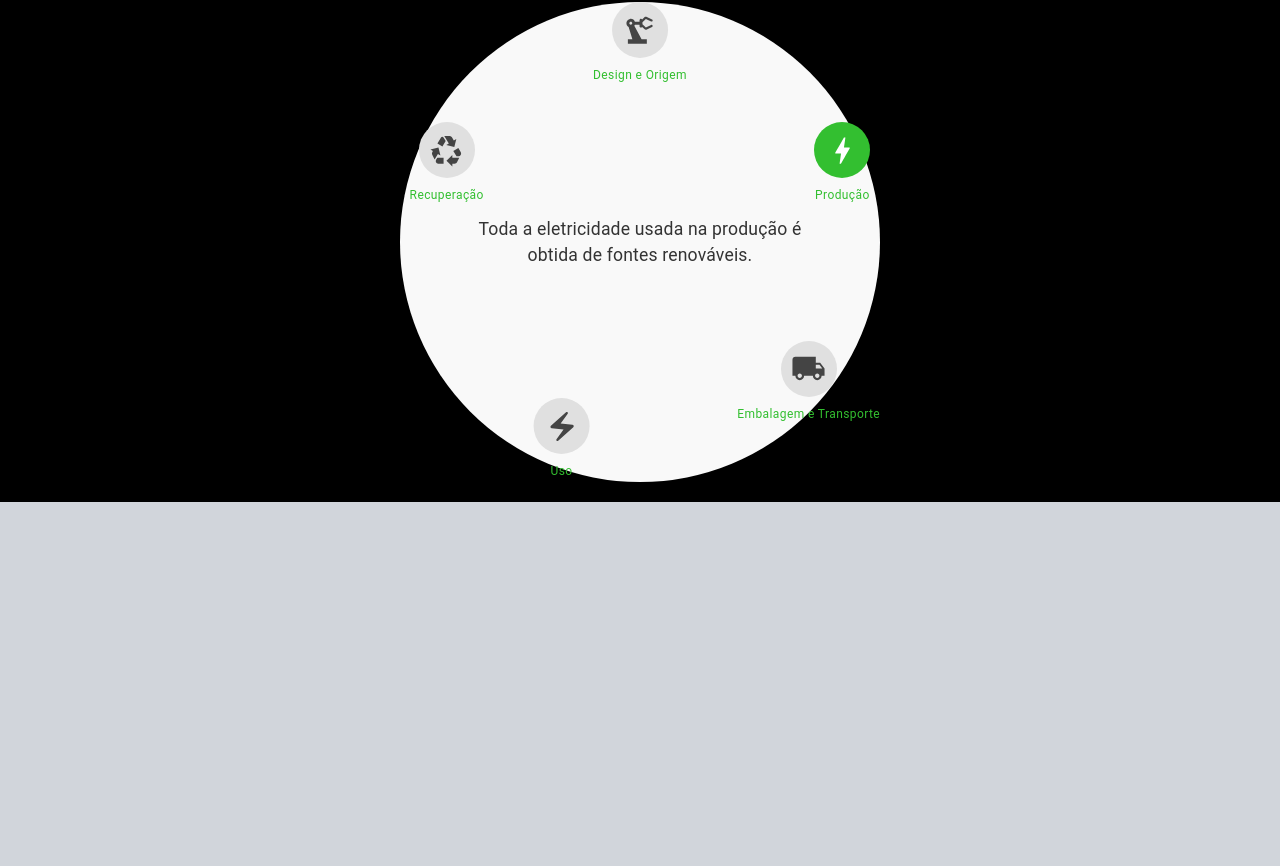
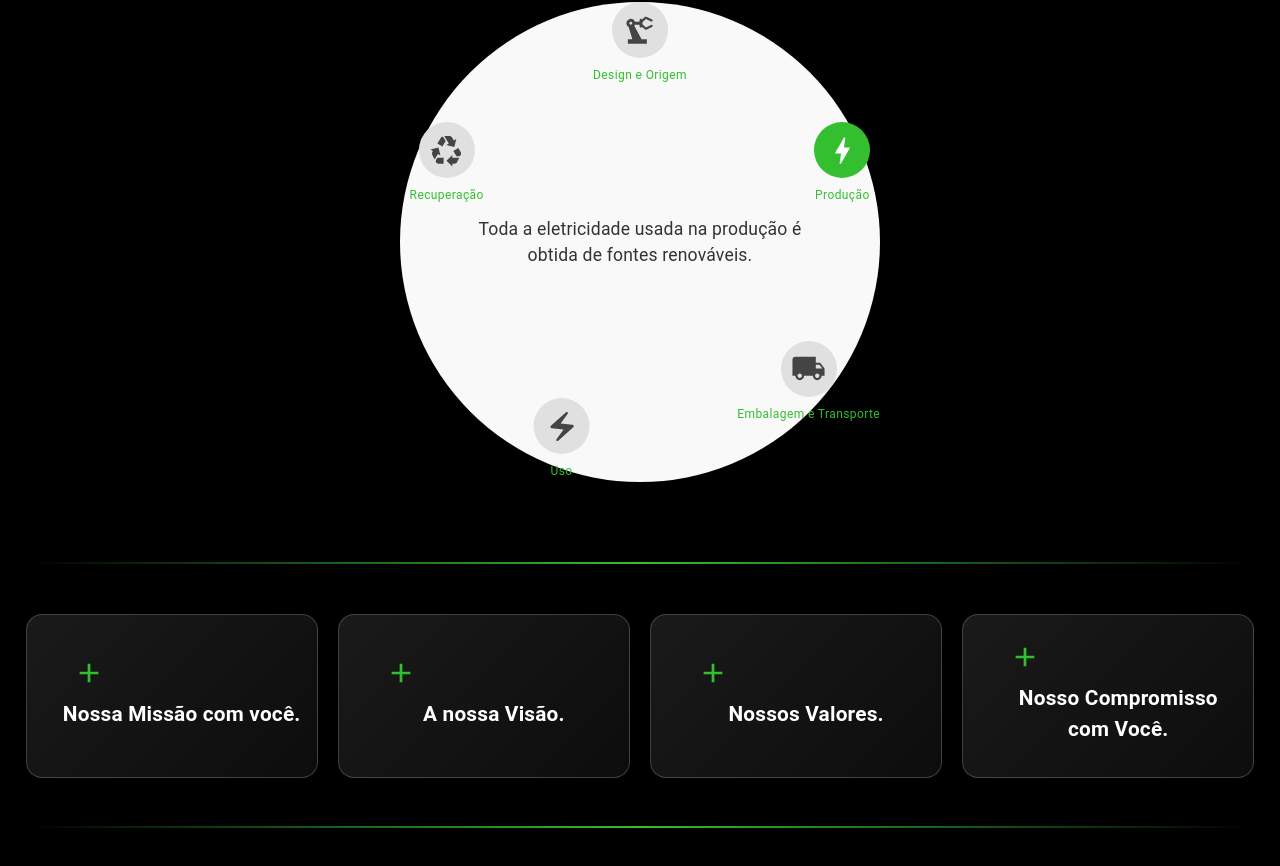
Before and after one commit to QuizitoCristiano/WhiwaSana, a React (Vite) app: page /AlmadaWhiwaSana in a window 1280 px wide. Shown: the part 1216-2082 px from the top of the page. Before the commit the page ends 1718 px from the top, so only its background shows below. Built offline with nearby package versions, Linux system fonts and the light colour scheme.

Commit message:
feat: estilo translúcido do modal centralizado ao estilo Apple Glass

```diff
--- a/src/companyStory/CompanyHistory.jsx
+++ b/src/companyStory/CompanyHistory.jsx
@@ -7,6 +7,7 @@ import ArrowBackIosNewIcon from "@mui/icons-material/ArrowBackIosNew";
 import MasonryImageList from "./meetTheTeam";
 import minhaImagem from "../imagens/fpimag.png";
 import CycleInfoMUIIcon from "./CycleInfoMUI";
+import MissionVisionCard from "./MissionVision";
 
 const AlmadaWhiwaSana = () => {
   return (
@@ -361,14 +362,29 @@ const AlmadaWhiwaSana = () => {
             </Stack>
           </Stack>
 
+
+
+
           <Box
             sx={{
               width: "100%",
               height: "auto",
               marginTop: "3rem",
+
             }}
           >
             <CycleInfoMUIIcon />
+          </Box>
+
+          <Box
+            sx={{
+              width: "100%",
+              height: "auto",
+              marginTop: "3rem",
+
+            }}
+          >
+            <MissionVisionCard />
           </Box>
         </Stack>
       </Stack>
--- /dev/null
+++ b/src/companyStory/MissionVision.jsx
@@ -0,0 +1,315 @@
+import React, { useState } from "react";
+import "bootstrap/dist/css/bootstrap.min.css";
+import { Box, Stack, Typography, Modal, Button } from "@mui/material";
+import AddIcon from "@mui/icons-material/Add";
+
+
+
+const style = {
+    position: "absolute",
+    top: "50%",
+    left: "50%",
+    transform: "translate(-50%, -50%)",
+    width: "90%",
+    maxWidth: 400,
+    padding: "1rem",
+    bgcolor: "background.paper",
+
+    border: "1px solid #33bf30)",
+    borderRadius: "16px",
+    boxShadow: "0 4px 30px rgba(0, 0, 0, 0.1)",
+    backdropFilter: "blur(20px)",
+    WebkitBackdropFilter: "blur(20px)",
+    display: "flex",
+    flexDirection: "column",
+    alignItems: "flex-start",
+  };
+
+
+
+
+const MyArryGalleryItems = [
+  {
+    icons: [AddIcon], // 5 estrelas cheias
+    title: "Nossa Missão com você. ",
+    textp: `Oferecer tecnologia de qualidade com preços justos,
+     atendimento humanizado e
+    foco total na experiência do cliente.
+      `,
+  },
+  {
+    icons: [AddIcon],
+    title: "A nossa Visão.",
+    textp: `Lorem ipsum dolor sit amet consectetur adipisicing elit.
+       Consectetur libero modi vel numquam error unde! Ullam, omnis facere?
+      `,
+  },
+  {
+    icons: [AddIcon],
+    title: "Nossos Valores.",
+    textp: `
+    Compromisso com o cliente
+
+    Transparência
+
+     Qualidade em tudo
+
+     Inovação constante
+
+     Respeito e responsabilidade
+      `,
+  },
+  {
+    icons: [AddIcon],
+    title: "Nosso Compromisso com Você.",
+    textp: `Cada produto enviado carrega nosso compromisso com a sua satisfação.
+     Trabalhamos com responsabilidade para garantir que sua compra chegue com
+     qualidade, segurança e total suporte. Aqui, o pós-venda importa tanto quanto
+     a primeira visita ao nosso site
+      `,
+  },
+];
+
+const MissionVisionCard = () => {
+  const [openModal, setOpenModal] = useState(false);
+  const [selectedItem, setSelectedItem] = useState(null);
+
+  const handleOpenModal = (item) => {
+    setSelectedItem(item);
+    setOpenModal(true);
+  };
+
+  const handleCloseModal = () => {
+    setOpenModal(false);
+    setSelectedItem(null);
+  };
+  return (
+    <Stack
+      sx={{
+        width: "100%",
+
+        alignItems: "center",
+
+        // background: '#343534',
+      }}
+    >
+      <Box
+        sx={{
+          position: "relative",
+          width: "100%",
+          height: "20px",
+          gap: "1rem",
+          display: "flex",
+          justifyContent: "center",
+          alignItems: "center",
+          mt: 4,
+          mb: 4,
+        }}
+      >
+        {/* Da esquerda ao meio (escuro → claro) */}
+        <Box
+          sx={{
+            position: "absolute",
+            left: 0,
+            top: 0,
+            width: "50%",
+            height: "2px",
+            background: "linear-gradient(to left, #33BF30, transparent)", // Escuro à direita, claro à esquerda
+          }}
+        />
+
+        {/* Da direita ao meio (claro → escuro) */}
+        <Box
+          sx={{
+            position: "absolute",
+            right: 0,
+            top: 0,
+            width: "50%",
+            height: "2px",
+            background: "linear-gradient(to left, transparent, #33BF30)", // Claro à esquerda, escuro à direita
+          }}
+        />
+      </Box>
+
+      <Stack
+        sx={(theme) => ({
+          display: "grid",
+
+          gridTemplateColumns: "repeat(4, 1fr)", // 3 colunas padrão
+          gap: "20px",
+          width: "100%",
+          marginBottom: "1rem",
+
+          maxWidth: "1500px", // Define um limite máximo
+          [theme.breakpoints.down("md")]: {
+            gridTemplateColumns: "repeat(3, 1fr)", // 2 colunas em telas médias
+          },
+          [theme.breakpoints.down("sm")]: {
+            gridTemplateColumns: "repeat(2, 1fr)", // 1 coluna no mobile
+          },
+        })}
+      >
+        {MyArryGalleryItems.map((item, index) => (
+          <Box
+            key={index}
+            sx={(theme) => ({
+              background:
+                "linear-gradient(135deg, rgba(255,255,255,0.1), rgba(255,255,255,0.05))",
+              border: "1px solid rgba(255, 255, 255, 0.2)",
+              backdropFilter: "blur(20px)",
+              WebkitBackdropFilter: "blur(20px)",
+              width: "100%",
+              padding: "1rem",
+              height: "auto",
+              display: "flex",
+              alignItems: "center",
+              borderRadius: "16px",
+              boxShadow: "0 4px 30px rgba(0, 0, 0, 0.1)",
+              transition: "all 0.3s ease-in-out",
+              "&:hover": {
+                transform: "scale(1.03)",
+                cursor: "pointer",
+              },
+
+              [theme.breakpoints.down(700)]: {
+                width: "100%",
+                height: "auto",
+                fontSize: "0.5rem",
+                padding: "0.2rem",
+              },
+            })}
+          >
+            {/* Imagem */}
+
+            {/* Texto */}
+            <Box
+              sx={{
+                display: "flex",
+                flexDirection: "column",
+                paddingLeft: "20px",
+                flexGrow: 1,
+              }}
+            >
+              <Box
+                sx={{
+                  //   backgroundColor: "rgba(231, 238, 232, 0.2)",
+                  display: "flex",
+
+                  alignItems: "center",
+                  padding: "10px",
+                  width: "90%",
+                  height: "auto",
+                }}
+              >
+                {item.icons.map((IconComponent, idx) => (
+                  <IconComponent
+                    key={idx}
+                    onClick={() => handleOpenModal(item)}
+                    sx={(theme) => ({
+                      //   color: "#FFD700",
+                      color: "#33BF30",
+                      fontSize: "2rem",
+
+                      [theme.breakpoints.down(700)]: {
+                        fontSize: "1.3rem",
+                      },
+                    })}
+                  />
+                ))}
+              </Box>
+
+              <Typography
+                sx={{
+                  //   color: "rgb(64, 64, 64)",
+                  color: "#fff",
+
+                  fontWeight: "600",
+                  marginBottom: "0.5rem",
+                  fontSize: { xs: "0.8rem", md: "1.3rem" }, // Ajuste de tamanho
+                }}
+              >
+                {item.title}
+              </Typography>
+              <Typography
+                sx={{
+                  color: "rgb(137, 137, 137)",
+                  marginBottom: "0.5rem",
+
+                  fontSize: { xs: "0.7rem", md: "0.8rem" }, // Ajuste de tamanho
+                }}
+              >
+                {/* {item.textp} */}
+              </Typography>
+            </Box>
+          </Box>
+        ))}
+      </Stack>
+
+      <Box
+        sx={{
+          position: "relative",
+          width: "100%",
+          height: "20px",
+          gap: "1rem",
+          display: "flex",
+          justifyContent: "center",
+          alignItems: "center",
+          mt: 4,
+          mb: 4,
+        }}
+      >
+        {/* Da esquerda ao meio (escuro → claro) */}
+        <Box
+          sx={{
+            position: "absolute",
+            left: 0,
+            top: 0,
+            width: "50%",
+            height: "2px",
+            background: "linear-gradient(to left, #33BF30, transparent)", // Escuro à direita, claro à esquerda
+          }}
+        />
+
+        {/* Da direita ao meio (claro → escuro) */}
+        <Box
+          sx={{
+            position: "absolute",
+            right: 0,
+            top: 0,
+            width: "50%",
+            height: "2px",
+            background: "linear-gradient(to left, transparent, #33BF30)", // Claro à esquerda, escuro à direita
+          }}
+        />
+      </Box>
+      <Modal
+        open={openModal}
+        onClose={handleCloseModal}
+        aria-labelledby="parent-modal-title"
+        aria-describedby="parent-modal-description"
+      >
+        <Box sx={style}>
+          <Typography
+            id="parent-modal-title"
+            variant="h6"
+            component="h2"
+            sx={{ fontWeight: "bold", mb: 2 , color: '#33bf30'}}
+          >
+            {selectedItem?.title}
+          </Typography>
+          <Typography
+            id="parent-modal-description"
+            sx={{
+              fontSize: "1rem",
+              color: "rgba(0, 0, 0, 0.7)",
+            }}
+          >
+            {selectedItem?.textp}
+          </Typography>
+        </Box>
+      </Modal>
+    </Stack>
+  );
+};
+
+export default MissionVisionCard;
```
